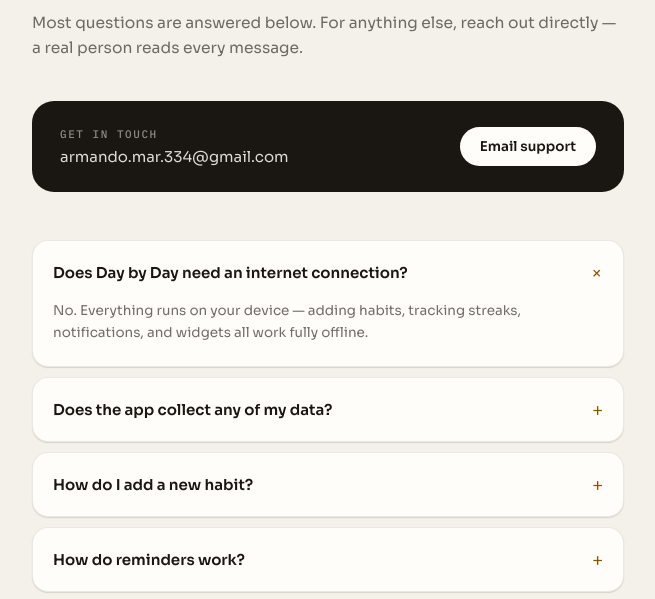
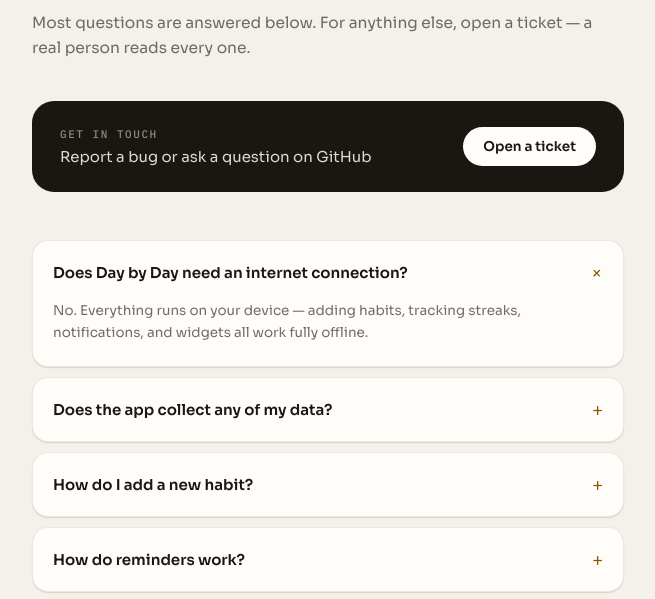
Before and after one commit to ArmandoMar334/day-by-day, a plain HTML site: page support.html in a window 1280 px wide. Shown: the part 157-756 px from the top of the page, without its empty margins (312-967 px from the left). Drawn offline with Linux system fonts and the light colour scheme.

Commit message:
Replace email contact with GitHub Issues to avoid exposing a personal address

```diff
--- a/support.html
+++ b/support.html
@@ -196,14 +196,14 @@
 
   <div class="eyebrow">Support</div>
   <h1>How can we help?</h1>
-  <p class="intro">Most questions are answered below. For anything else, reach out directly — a real person reads every message.</p>
+  <p class="intro">Most questions are answered below. For anything else, open a ticket — a real person reads every one.</p>
 
   <div class="contact-card">
     <div>
       <div class="eyebrow">Get in touch</div>
-      <p>armando.mar.334@gmail.com</p>
+      <p>Report a bug or ask a question on GitHub</p>
     </div>
-    <a href="mailto:armando.mar.334@gmail.com">Email support</a>
+    <a href="https://github.com/ArmandoMar334/day-by-day/issues/new" target="_blank" rel="noopener">Open a ticket</a>
   </div>
 
   <div class="faq">
@@ -233,7 +233,7 @@
     </details>
     <details>
       <summary>I found a bug, or have a feature request</summary>
-      <p>Email <a href="mailto:armando.mar.334@gmail.com">armando.mar.334@gmail.com</a> with what happened and, if it's a bug, the steps to reproduce it. Screenshots help.</p>
+      <p><a href="https://github.com/ArmandoMar334/day-by-day/issues/new" target="_blank" rel="noopener">Open a ticket on GitHub</a> with what happened and, if it's a bug, the steps to reproduce it. Screenshots help.</p>
     </details>
   </div>
 
```
